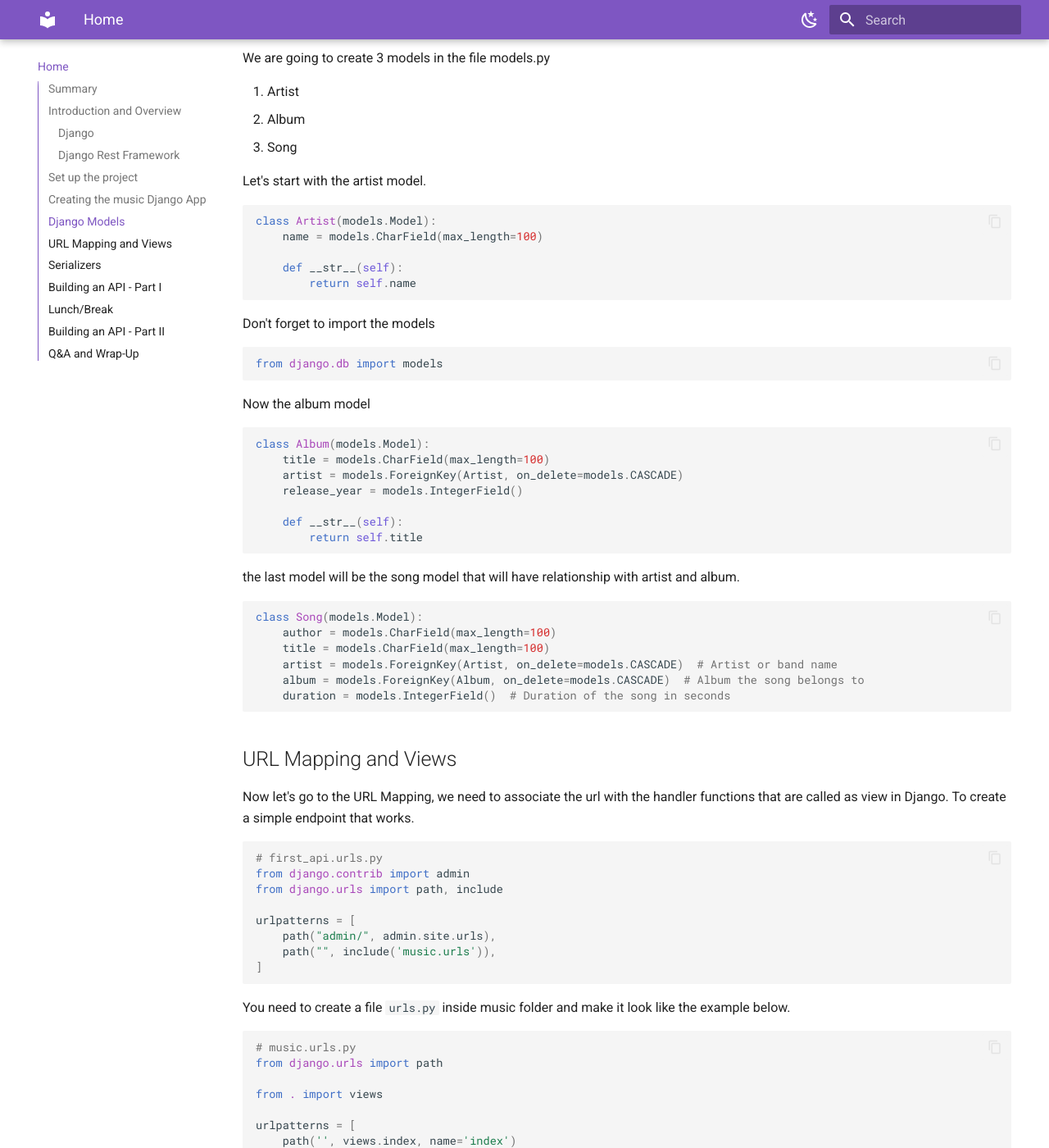
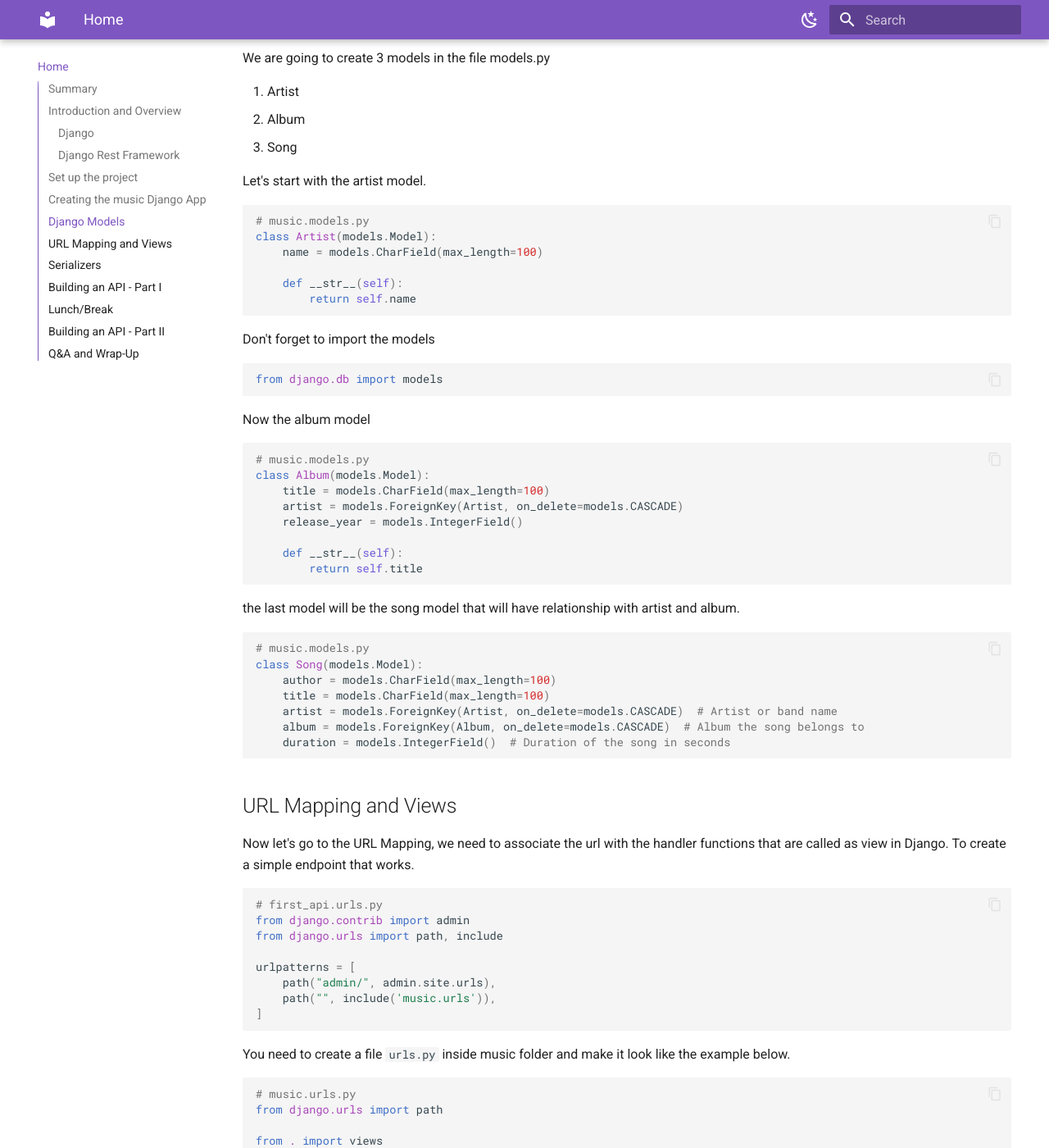
Before and after one commit to lipemorais/building-your-first-api-with-django-and-django-rest-framework, an MkDocs documentation site: the page built from docs/index.md, in a window 1280 px wide and 1400 px high, scrolled down 3179 px. Shown: the whole window at 82% size. Built offline with MkDocs 1.6.1 and Material for MkDocs 9.7.7, drawn with Linux system fonts in a browser that asks for light colours.

Commit message:
Correct code file references in docs
The documentation was updated to add correct file references to the Python code snippets for Artist, Album, and Song models, and the function view. Previously, it was not clear where these code snippets should be placed.

````diff
--- a/docs/index.md
+++ b/docs/index.md
@@ -131,6 +131,7 @@ We are going to create 3 models in the file models.py
 Let's start with the artist model.
 
 ```python
+# music.models.py
 class Artist(models.Model):
     name = models.CharField(max_length=100)
 
@@ -144,6 +145,7 @@ from django.db import models
 ```
 Now the album model
 ```python
+# music.models.py
 class Album(models.Model):
     title = models.CharField(max_length=100)
     artist = models.ForeignKey(Artist, on_delete=models.CASCADE)
@@ -156,6 +158,7 @@ class Album(models.Model):
 the last model will be the song model that will have relationship with artist and album.
 
 ```python
+# music.models.py
 class Song(models.Model):
     author = models.CharField(max_length=100)
     title = models.CharField(max_length=100)
@@ -197,6 +200,7 @@ And last but not least you need to create this
 you need to create the view. A function view in this case.
 
 ```python
+# music.views.py
 from django.http import HttpResponse
 
 
````
